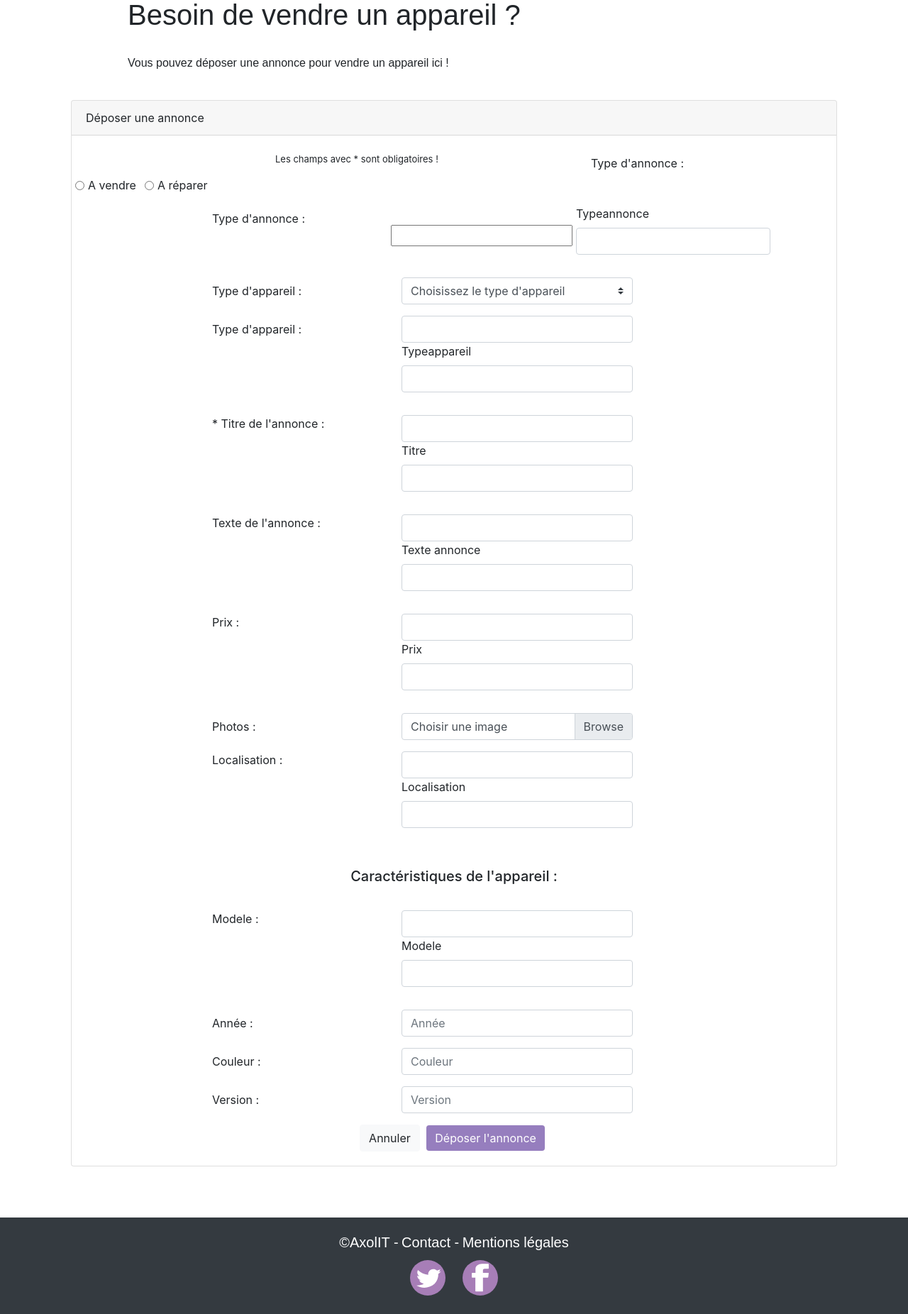
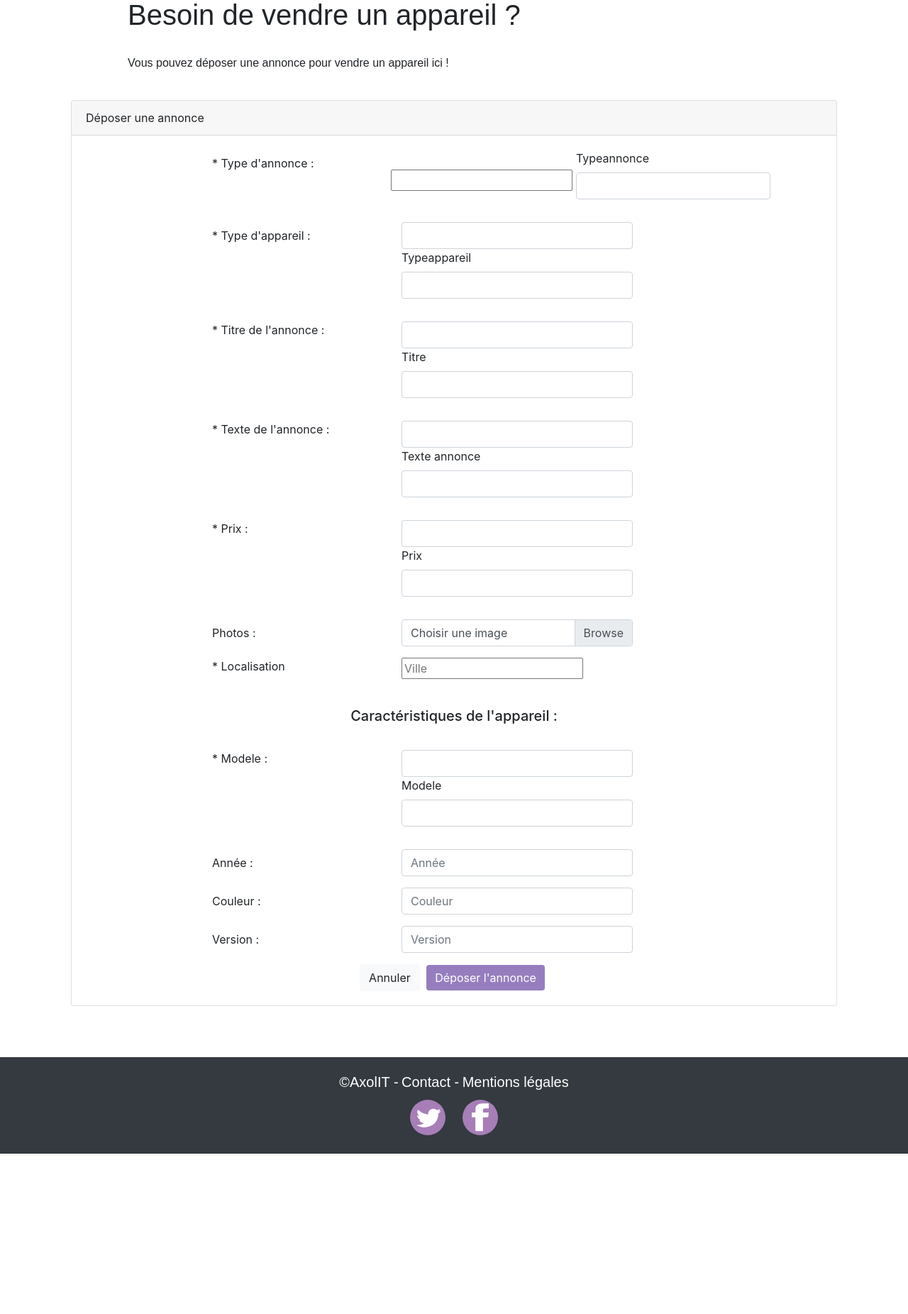
Before and after one commit to StephanieeV/Axolit, a Symfony app: template templates/default/annonce/vendre.html.twig in a window 1280 px wide. Shown: the part 117-1969 px from the top of the page at 71% size. After the commit the page ends 1743 px from the top, so only its background shows below. Run offline with Twig, Linux system fonts and the light colour scheme; the template is opened without the code that fills it, so the values that code supplies are empty; form fields are guessed from the names that the template uses; some libraries are stand-ins or nearby versions.

Commit message:
Recherche intelligente de villes // Form Vente

```diff
--- a/src/Form/AnnonceType.php
+++ b/src/Form/AnnonceType.php
@@ -35,7 +35,7 @@ class AnnonceType extends AbstractType
         $builder
             ->add('titre', TextType::class)
             ->add('prix', IntegerType::class)
-            ->add('localisation', TextType::class)
+            /* ->add('localisation', TextType::class) */
             ->add('texte_annonce', TextareaType::class)
             ->add('modele', TextType::class)
 
--- a/templates/default/annonce/annonce_vente.html.twig
+++ b/templates/default/annonce/annonce_vente.html.twig
@@ -12,7 +12,7 @@
 				<form>
 
 
-					<div class="form-group row">
+				{# 	<div class="form-group row">
 					<div  class=" offset-md-3 col-md-3 ">
 						<span class="label_required">Les champs avec * sont obligatoires !</span>
 					</div>
@@ -20,6 +20,7 @@
 							Type d'annonce :
 						</label>
 						<div class="form-check form-check-inline">
+
 							<input class="form-check-input" type="radio" name="option1" name="radio1" value="option1">
 							<label class="form-check-label" for="inlineRadio1">
 								A vendre
@@ -31,9 +32,12 @@
 								A réparer
 							</label>
 						</div>
-					</div>
+					</div> #}
 					<div class="form-group row">
 						<label for="radio" class="col-form-label col-sm-3 col-md-3 offset-md-2">
+						<label class="form-check-label">
+								*
+							</label>
 							Type d'annonce :
 						</label>
 						<div class="form-check form-check-inline">
@@ -44,7 +48,7 @@
 						</div>
 					</div>
 
-
+{#
 					<div class="form-group row">
 						<label class="col-form-label col-sm-3 col-md-3 offset-md-2">
 							Type d'appareil :
@@ -66,9 +70,12 @@
 							</select>
 						</div>
 					</div>
-
+ #}
 					<div class="form-group row">
 						<label class="col-form-label col-sm-3 col-md-3 offset-md-2">
+							<label class="form-check-label">
+								*
+							</label>
 							Type d'appareil :
 						</label>
 						<div class="col-sm-6 col-md-4">
@@ -82,7 +89,7 @@
 
 					<div class="form-group row">
 						<div class="col-sm-3 col-md-3 offset-md-2">
-							{{form_label(form_inscription.prenom, '*')	}}
+							{{form_label(form_annonce.titre, '*')	}}
 							{{form_label(form_annonce.titre, 'Titre de l\'annonce :')	}}
 						</div>
 						<div class="col-sm-6 col-md-4">
@@ -93,6 +100,9 @@
 					</div>
 					<div class="form-group row">
 						<div class="col-sm-3 col-md-3 offset-md-2">
+							<label class="form-check-label">
+								*
+							</label>
 							{{form_label(form_annonce.texte_annonce, 'Texte de l\'annonce :')}}
 						</div>
 						<div class="col-sm-6 col-md-4">
@@ -103,6 +113,9 @@
 					</div>
 					<div class="form-group row">
 						<div class="col-sm-3 col-md-3 offset-md-2">
+							<label class="form-check-label">
+								*
+							</label>
 							{{form_label(form_annonce.prix, 'Prix :')}}
 						</div>
 						<div class="col-sm-6 col-md-4">
@@ -126,12 +139,23 @@
 					</div>
 					<div class="form-group row">
 						<div class="col-sm-3 col-md-3 offset-md-2">
-							{{form_label(form_annonce.localisation, 'Localisation :')}}
+							<label class="form-check-label">
+								* Localisation
+							</label>
+							{# {{form_label(form_annonce.localisation, 'Localisation :')}} #}
 						</div>
 						<div class="col-sm-6 col-md-4">
-							{{form_widget(form_annonce.localisation, {'attr':{'class':'form-control'}})}}
-							{{form_row(form_annonce.localisation)}}
-							{{form_errors(form_annonce.localisation)}}
+							{# {{form_widget(form_annonce.localisation, {'attr':{'class':'form-control'}})}} #}
+							<section>
+								 <div class="half">
+									<input id="city" placeholder="Ville" autocomplete="off" required>
+								</div>
+							</section>
+							<div id="output">
+
+							</div>
+						{# 	{{form_row(form_annonce.localisation)}} #}
+							{# {{form_errors(form_annonce.localisation)}}  #}
 						</div>
 					</div>
 					<br>
@@ -141,6 +165,9 @@
 					<br>
 					<div class="form-group row">
 						<div class="col-sm-3 col-md-3 offset-md-2">
+							<label class="form-check-label">
+								*
+							</label>
 							{{form_label(form_annonce.modele, 'Modele :')	}}
 						</div>
 						<div class="col-sm-6 col-md-4">
@@ -187,7 +214,7 @@
 						</button>
 
 
-						<div class="modal fade" id="depotModal" tabindex="-1" role="dialog" aria-labelledby="depotModalLabel" aria-hidden="true">
+						{# <div class="modal fade" id="depotModal" tabindex="-1" role="dialog" aria-labelledby="depotModalLabel" aria-hidden="true">
 							<div class="modal-dialog" role="document">
 								<div class="modal-content">
 									<div class="modal-header">
@@ -210,13 +237,83 @@
 									</div>
 								</div>
 							</div>
-						</div>
+						</div> #}
 
 					</div>
 				</form>
 			</div>
 		</div>
 	</div>
+	<script>jQuery(function ($) {
+	var _code = $('#code'), _city = $('#city'), _out = $('#output');
+	var _cache = {};
+  // Utilisation du HTTPS ou non selon le protocole de la page actuelle
+	var _host = ~(location.protocol + '').indexOf('s')
+		? 'https://www.selfbuild.fr/vicopo'
+		: 'http://vicopo.selfbuild.fr';
+  // Si le code postal ne commence pas par un chiffre, c'est une ville, on passe dans le champ ville avec la valeur courante
+	_code.keyup(function () {
+		var _val = $(this).val();
+		if(/^[^0-9]/.test(_val)) {
+			_code.val('');
+			_city.val(_val).focus().trigger('keyup');
+		}
+	});
+  // Si la ville commence par un chiffre, c'est un code postal, on passe dans le champ code postal avec la valeur courante
+	_city.keyup(function () {
+		var _val = $(this).val();
+		if(/^[0-9]/.test(_val)) {
+			_city.val('');
+			_code.val(_val).focus().trigger('keyup');
+		}
+	});
+  // Fonction à exécuter à la réception d'une réponse pour afficher les liens dans #output
+	function _done(_cities) {
+		_out.html(_cities.map(function (_data) {
+			return '<a href="#">' + _data.code + ' &nbsp; ' + _data.city + '</a>';
+		}).join(''));
+	}
+  // Appel de Vicopo lors de l'appui sur une touche dans #code ou #city
+	$.each(['code', 'city'], function (i, _name) {
+		var _input = $('#' + _name).on('keyup', function () {
+			var _val = _input.val();
+			if(_val.length > 1) {
+				_cache[_name] = _cache[_name] || {};
+				if(_cache[_name][_val]) {
+					_done(_cache[_name][_val]);
+				}
+				var _data = {};
+				_data[_name] = _val;
+				$.getJSON(_host, _data, function (_answear) {
+					_cache[_name][_answear.input] = _answear.cities;
+					if(_input.val() == _answear.input) {
+						_done(_answear.cities);
+					}
+				});
+			}
+		});
+	});
+  // Au clic sur un lien, on remplace la valeur des champs code postal et ville
+	$(document).on('click', '#output a', function (e) {
+		var _contents = $(this).text();
+		var _space = _contents.indexOf(' ');
+    // Le premier espace sépare le code postal de la ville dans le texte du lien
+    // Si vous souhaitez personnaliser le texte des liens, nous vous conseillons d'utiliser :
+    // <a href="#" data-code="' + _data.code + '" data-city="' + _data.city + '">
+    // dans le lien, puis :
+    // _code.val($(this).data('code'));
+    // _city.val($(this).data('city'));
+		if(~_space) {
+			_code.val(_contents.substr(0, _space));
+			_city.val(_contents.substr(_space).trim());
+			_out.empty();
+		}
+		e.preventDefault();
+		e.stopPropagation();
+		return false;
+	});
+});
+</script>
 
 
 	{{ form_end(form_annonce) }}
--- a/templates/layout.html.twig
+++ b/templates/layout.html.twig
@@ -17,6 +17,7 @@
 		<script src="https://cdnjs.cloudflare.com/ajax/libs/popper.js/1.14.7/umd/popper.min.js" integrity="sha384-UO2eT0CpHqdSJQ6hJty5KVphtPhzWj9WO1clHTMGa3JDZwrnQq4sF86dIHNDz0W1" crossorigin="anonymous"></script>
 		<script src="https://stackpath.bootstrapcdn.com/bootstrap/4.3.1/js/bootstrap.min.js" integrity="sha384-JjSmVgyd0p3pXB1rRibZUAYoIIy6OrQ6VrjIEaFf/nJGzIxFDsf4x0xIM+B07jRM" crossorigin="anonymous"></script>
 		<script src="https://ajax.googleapis.com/ajax/libs/jquery/2.2.4/jquery.min.js"></script>
+		<script src="https://vicopo.selfbuild.fr/api.js"></script>
 		{% block ReCaptcha %}
 		{% endblock %}
 	</head>
```
